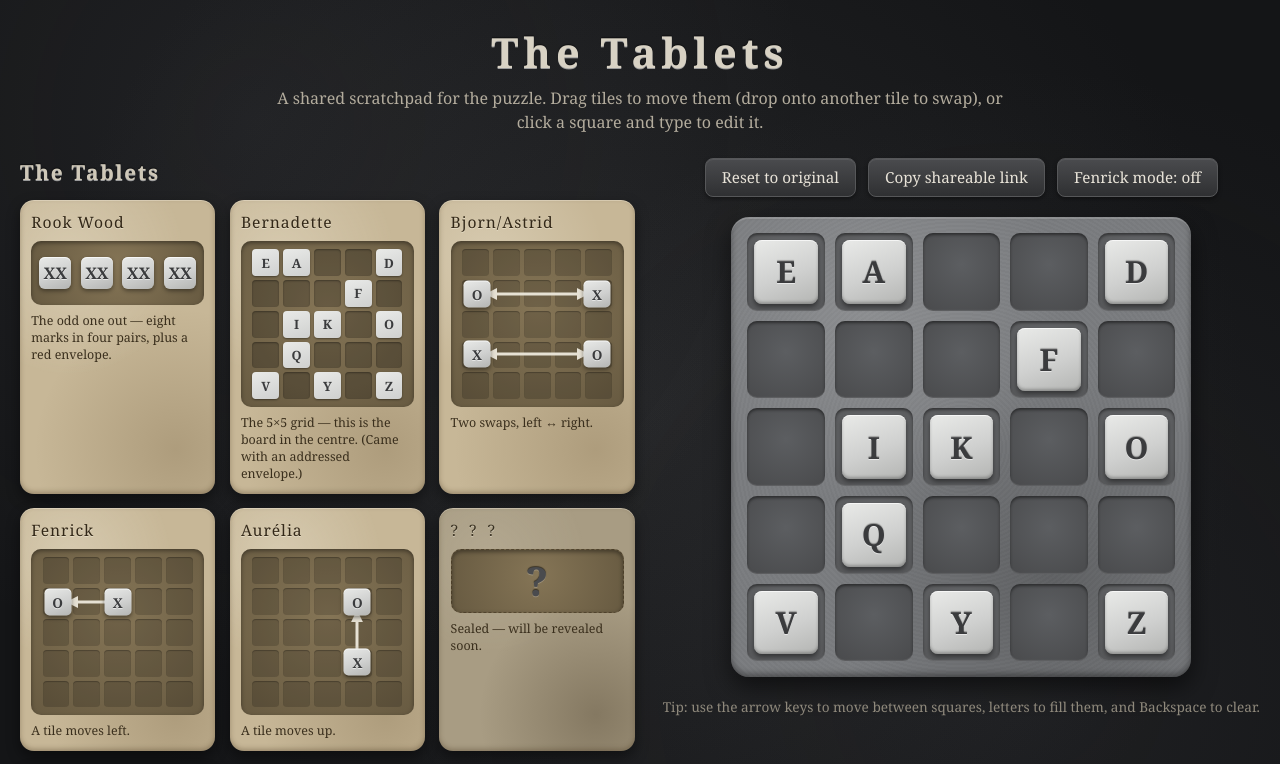
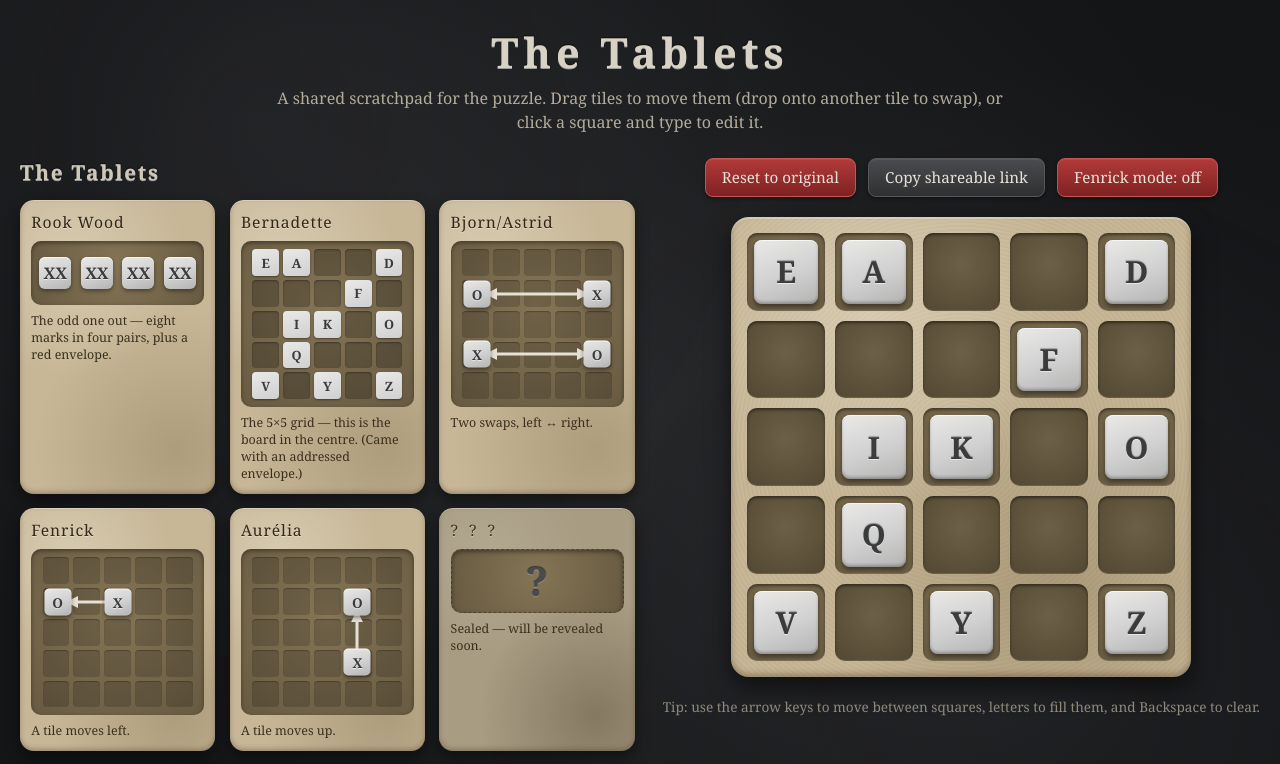
Before and after one commit to mutantflea/dnd-puzzle-site, a React (Vite) app: page / in a window 1280 px wide. Shown: the top 764 px of the page. Built offline with nearby package versions, Linux system fonts and the light colour scheme.

Commit message:
css changes

```diff
--- a/src/App.tsx
+++ b/src/App.tsx
@@ -100,7 +100,11 @@ export default function App() {
 
         <section className={styles.board}>
           <div className={styles.toolbar}>
-            <button type="button" className={styles.button} onClick={handleReset}>
+            <button
+              type="button"
+              className={`${styles.button} ${styles.buttonDanger}`}
+              onClick={handleReset}
+            >
               Reset to original
             </button>
             <button type="button" className={styles.button} onClick={handleShare}>
@@ -108,7 +112,7 @@ export default function App() {
             </button>
             <button
               type="button"
-              className={styles.button}
+              className={`${styles.button} ${colourBlind ? styles.buttonOn : styles.buttonDanger}`}
               onClick={() => setColourBlind((v) => !v)}
               aria-pressed={colourBlind}
             >
--- a/src/styles/App.module.css
+++ b/src/styles/App.module.css
@@ -75,6 +75,26 @@
   transform: translateY(1px);
 }
 
+/* Red variant — Reset, and Fenrick mode when off */
+.buttonDanger {
+  background: linear-gradient(180deg, #b23a3a, #7f2222);
+  border-color: #c05656;
+}
+
+.buttonDanger:hover {
+  background: linear-gradient(180deg, #c04747, #8f2a2a);
+}
+
+/* Green variant — Fenrick mode when on */
+.buttonOn {
+  background: linear-gradient(180deg, #2f9a54, #1f6f3b);
+  border-color: #3fae63;
+}
+
+.buttonOn:hover {
+  background: linear-gradient(180deg, #37ac5f, #248044);
+}
+
 .hint {
   color: #8f897c;
   font-size: 0.85rem;
--- a/src/styles/Grid.module.css
+++ b/src/styles/Grid.module.css
@@ -6,15 +6,15 @@
   aspect-ratio: 1 / 1;
   padding: 16px;
   border-radius: 18px;
-  /* the engraved stone slab */
-  background-color: #7c7e81;
+  /* the engraved sandstone slab (matches the clue tablets) */
+  background-color: #c7b797;
   background-image:
-    radial-gradient(circle at 30% 20%, rgba(255, 255, 255, 0.14), transparent 40%),
-    radial-gradient(circle at 70% 80%, rgba(0, 0, 0, 0.22), transparent 45%),
-    repeating-radial-gradient(circle at 50% 50%, rgba(0, 0, 0, 0.03) 0 2px, transparent 2px 4px);
+    radial-gradient(circle at 30% 20%, rgba(255, 252, 240, 0.3), transparent 40%),
+    radial-gradient(circle at 70% 80%, rgba(84, 62, 30, 0.24), transparent 45%),
+    repeating-radial-gradient(circle at 50% 50%, rgba(70, 52, 28, 0.04) 0 2px, transparent 2px 4px);
   box-shadow:
-    0 2px 0 rgba(255, 255, 255, 0.18) inset,
-    0 -3px 6px rgba(0, 0, 0, 0.4) inset,
+    0 2px 0 rgba(255, 250, 235, 0.32) inset,
+    0 -3px 6px rgba(70, 52, 28, 0.4) inset,
     0 10px 24px rgba(0, 0, 0, 0.55);
 }
 
@@ -25,16 +25,16 @@
   justify-content: center;
   border-radius: 10px;
   /* a recessed socket carved into the slab */
-  background: radial-gradient(circle at 50% 40%, #6a6c6f, #565759);
+  background: radial-gradient(circle at 50% 40%, #857556, #675a41);
   box-shadow:
     0 2px 3px rgba(0, 0, 0, 0.45) inset,
-    0 -1px 1px rgba(255, 255, 255, 0.12) inset;
+    0 -1px 1px rgba(255, 250, 235, 0.14) inset;
   outline: none;
   cursor: pointer;
 }
 
 .cellEmpty {
-  background: radial-gradient(circle at 50% 40%, #5c5e61, #494a4c);
+  background: radial-gradient(circle at 50% 40%, #6d6048, #524731);
 }
 
 .cellOver {
```
